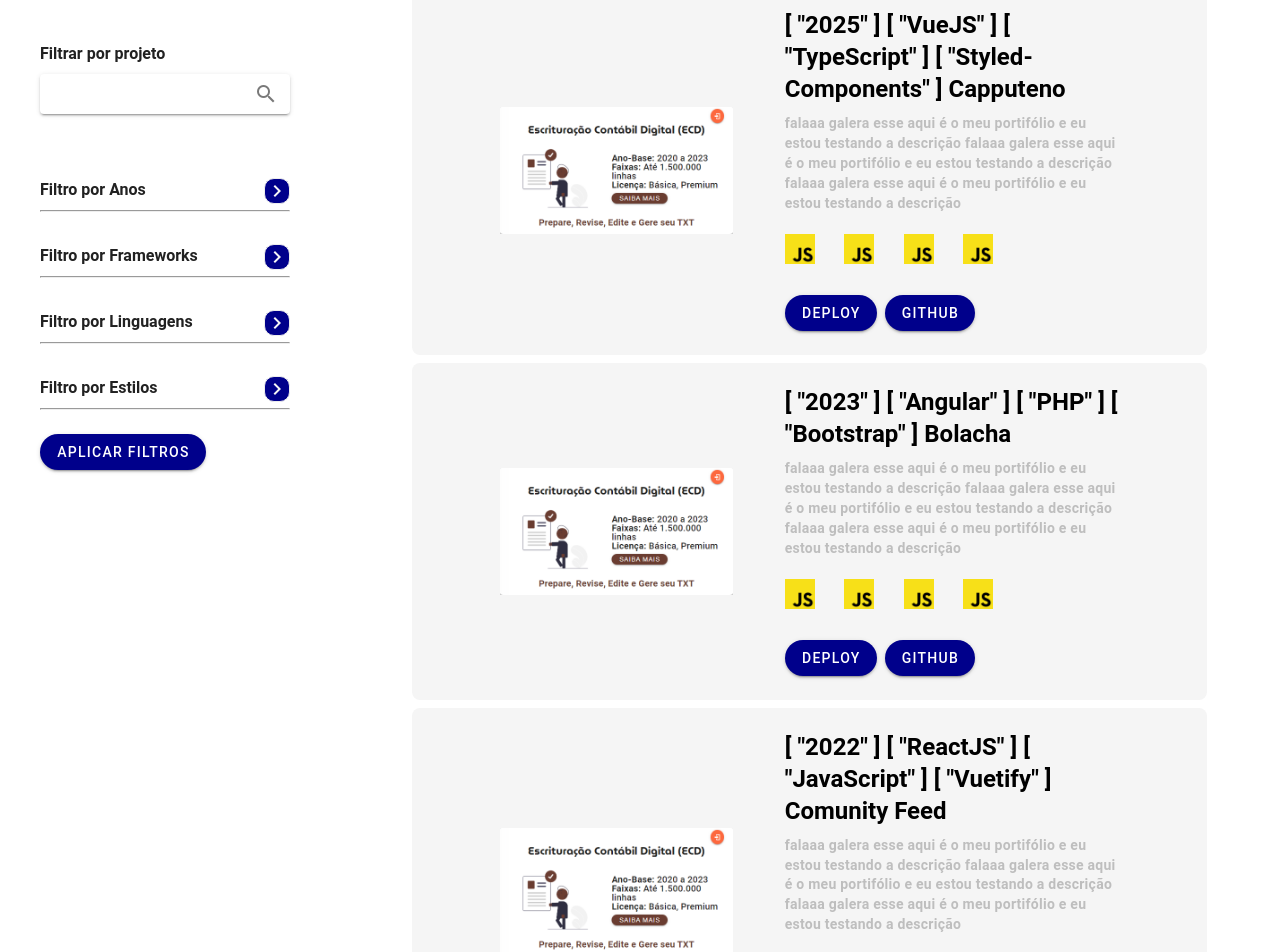
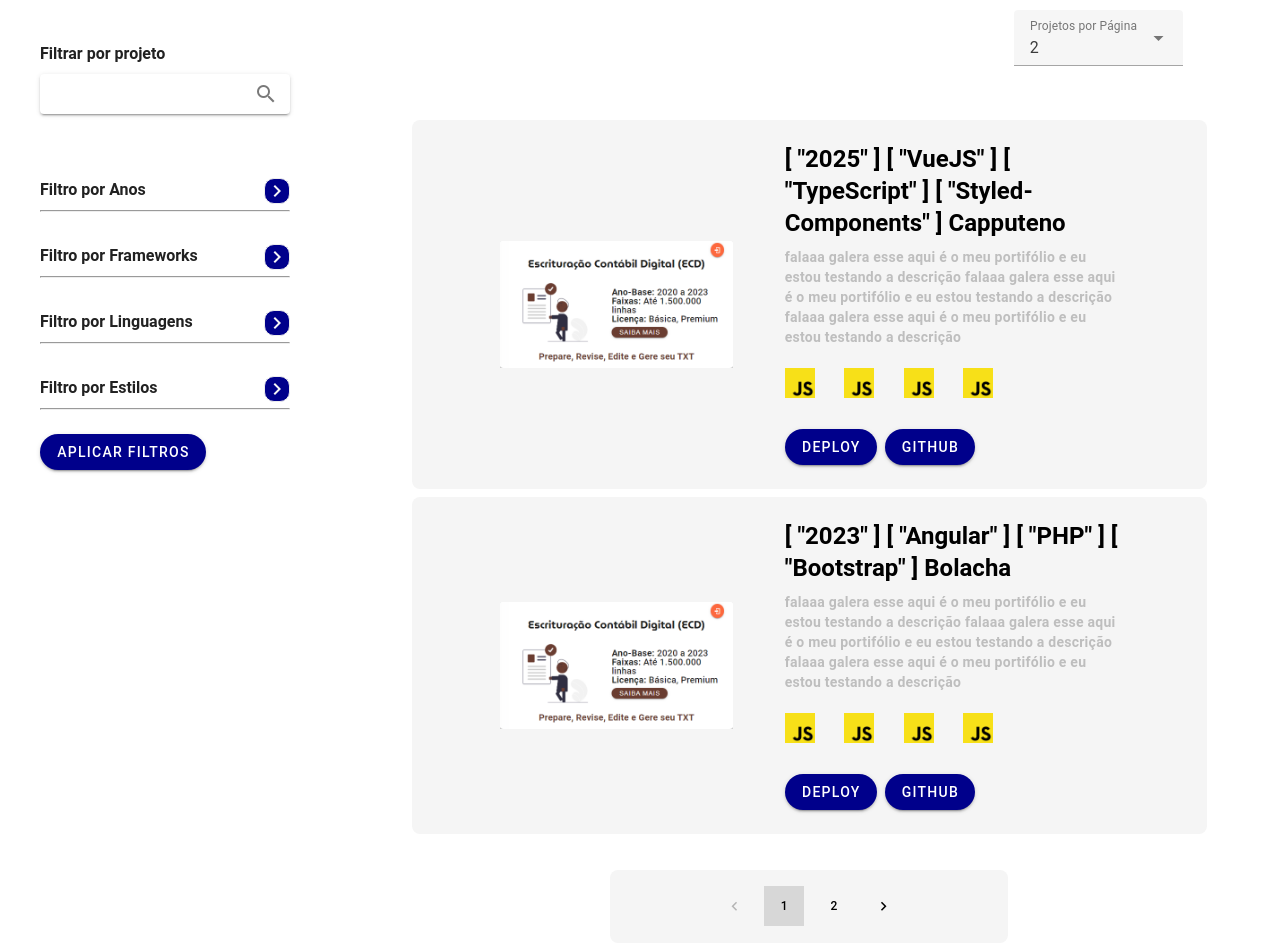
Before and after one commit to AlexandreOliveira7/portifolio-xande, a Vue app: page /#/ in a window 1280 px wide. Shown: the part 600-1552 px from the top of the page. Built offline with nearby package versions, Linux system fonts and the light colour scheme.

Commit message:
feat-adicionando-paginacao

```diff
--- a/src/components/Home.vue
+++ b/src/components/Home.vue
@@ -165,12 +165,6 @@
                                         <input class="mt-1" type="checkbox" :class="false === filtroTernario['estilos'][valor] ? 'chk-red' : (true === filtroTernario['estilos'][valor] ? 'chk-green' : 'chk-blue' )"  :indeterminate="false === filtroTernario['estilos'][valor]" v-model="filtroTernario['estilos'][valor]"> {{valor}}
                                     </label>
                                 </v-col>
-
-                                <!-- <v-col cols="12" class="ma-0 mt-0 mb-0" v-for="valor in filtroAnos" :key="'anos__' + valor">
-                                    <label >
-                                        <input type="checkbox" > {{ valor }}
-                                    </label>
-                                </v-col> -->
                             </v-row>
                             <hr class="mt-2">
                         </v-col>
@@ -181,7 +175,18 @@
 
                     <v-col cols="12" md="9" v-if="listagemProjetos.length > 0 && this.terminouEscrever">
                         <v-row class="d-flex justify-center mx-5 mx-md-0">
-                            <v-col cols="12" md="10" class="bg-gelo d-md-flex justify-center align-center mr-2 rounded-lg mx-5 mt-2" v-for="projeto in listagemProjetos">
+                            <v-col cols="12" md="10" class=" d-md-flex justify-end align-center mr-2 rounded-lg mx-5 mt-2">
+                                <v-col cols="6" md="3" class="rounded-xl">
+                                    <v-select
+                                        label="Projetos por Página"
+                                        v-model="limiteProjetosFiltrados"
+                                        :items="projetosPorPagina"
+                                    ></v-select>
+                                </v-col>
+                            </v-col>
+                        </v-row>
+                        <v-row class="d-flex justify-center mx-5 mx-md-0">
+                            <v-col cols="12" md="10" class="bg-gelo d-md-flex justify-center align-center mr-2 rounded-lg mx-5 mt-2" v-for="projeto in listagemCortada">
                                     <v-col cols="12" md="4">
                                         <v-img contain src="@/assets/img-projeto.png"></v-img>
                                     </v-col>
@@ -209,6 +214,22 @@
                                             </v-col>
                                         </v-row>
                                     </v-col>
+                            </v-col>
+                        </v-row>
+                        <v-row class="d-flex justify-center mt-10 mx-5 mx-md-0">
+                            <v-col cols="12" md="5" class="d-md-flex bg-gelo justify-center align-center mr-2 rounded-lg mx-5 mt-2">
+
+                                <!-- <v-select
+                                    label="Empresas por Página"
+                                    v-model="limitEmpresasFiltradas"
+                                    :items="itemsPerPageOptions"
+                                    :disabled="empresasFiltradas.length < 11"
+                                ></v-select> -->
+                                <v-pagination
+                                    v-model="paginacaoProjetos"
+                                    :length="Math.ceil(Object.values(listagemProjetos).length/limiteProjetosFiltrados)"
+                                    :total-visible="5"   size="small" rounded="0"
+                                ></v-pagination>
                             </v-col>
                         </v-row>
                     </v-col>
@@ -242,6 +263,7 @@
     data(){
       return {
         drawer: false,
+        paginacaoProjetos: 1,
         queryProjeto: '',
         queryAnos: '',
         queryFrame: '',
@@ -251,7 +273,9 @@
         matchedQueryFrame: [],
         matchedQueryLinguagem: [],
         matchedQueryEstilo: [],
+        projetosPorPagina: [2,3,4,5],
         filtroProjetos: [],
+        limiteProjetosFiltrados: 2,
         toggleFiltros: [],
         terminouEscrever: true,
         dataResult: get_user,
@@ -425,7 +449,17 @@
                 }
             }
 
+
             return projetos;
+
+        },
+
+        listagemCortada() {
+            let projetosCortado = this.listagemProjetos;
+            let primeiroIndex = (this.limiteProjetosFiltrados * this.paginacaoProjetos) - this.limiteProjetosFiltrados;
+            let segundoIndex = (this.limiteProjetosFiltrados * this.paginacaoProjetos);
+
+            return projetosCortado.slice(primeiroIndex, segundoIndex);
         }
     },
 
```
